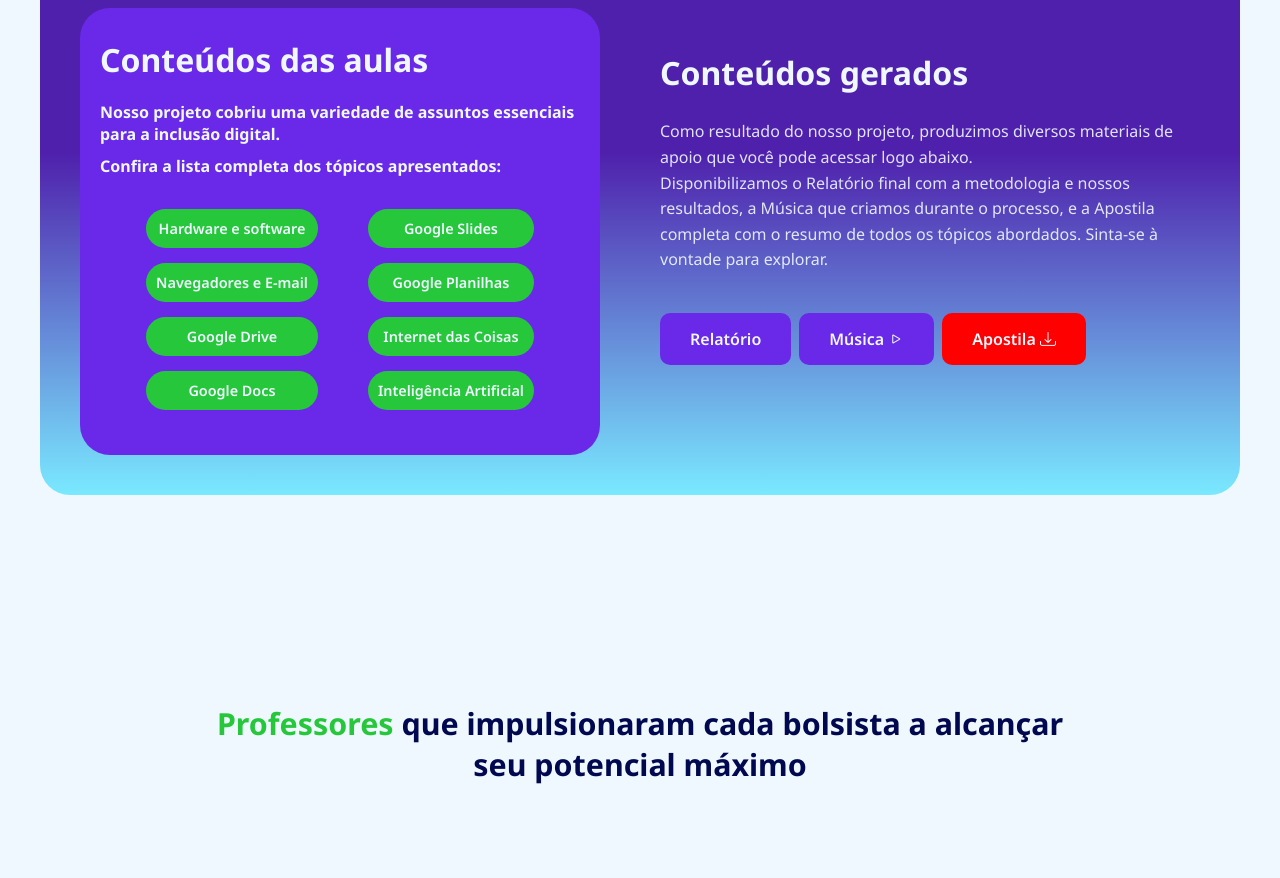
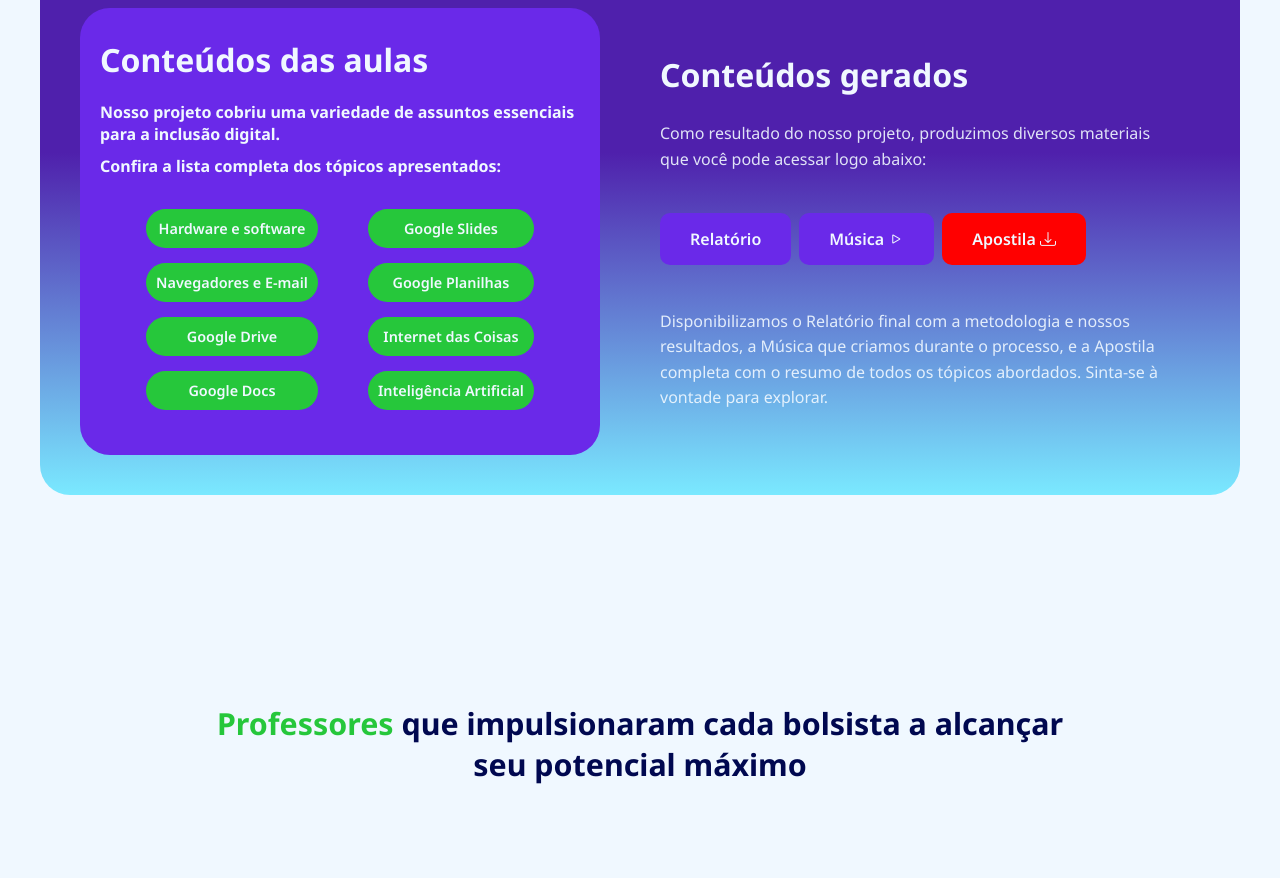
Before and after one commit to carlhenriquex/site-inclusao-digital, a plain HTML site: page index.html in a window 1280 px wide. Shown: the part 1843-2721 px from the top of the page. Drawn offline with nearby package versions, Linux system fonts and the light colour scheme.

Commit message:
ajuste do box conteúdos

```diff
--- a/index.html
+++ b/index.html
@@ -147,11 +147,10 @@
                     </div>
                 </div>
                 <div class="right-box">
+                <br><br><br><br>
                     <h1>Conteúdos gerados</h1>
                     <p>
-                        Como resultado do nosso projeto, produzimos diversos materiais de apoio que você pode acessar logo abaixo.
-                    <br>
-                        Disponibilizamos o Relatório final com a metodologia e nossos resultados, a Música que criamos durante o processo, e a Apostila completa com o resumo de todos os tópicos abordados. Sinta-se à vontade para explorar.
+                        Como resultado do nosso projeto, produzimos diversos materiais que você pode acessar logo abaixo:
                     </p>
                     <div class="box-buttons">
                         <a href="pages/artigo_relatorio.html" class="btn btn3">Relatório</a>
@@ -160,6 +159,10 @@
 
                         <a href="utils/pdfs/apostila_inclusao_digital.pdf" download="apostila_inclusao_digital.pdf" class="btn btn1">Apostila <i class="bi bi-download"></i></a>
                     </div>
+                    <br><br>
+                    <p>
+                        Disponibilizamos o Relatório final com a metodologia e nossos resultados, a Música que criamos durante o processo, e a Apostila completa com o resumo de todos os tópicos abordados. Sinta-se à vontade para explorar.
+                    </p>
                 </div>
             </div>
         </section>
```
